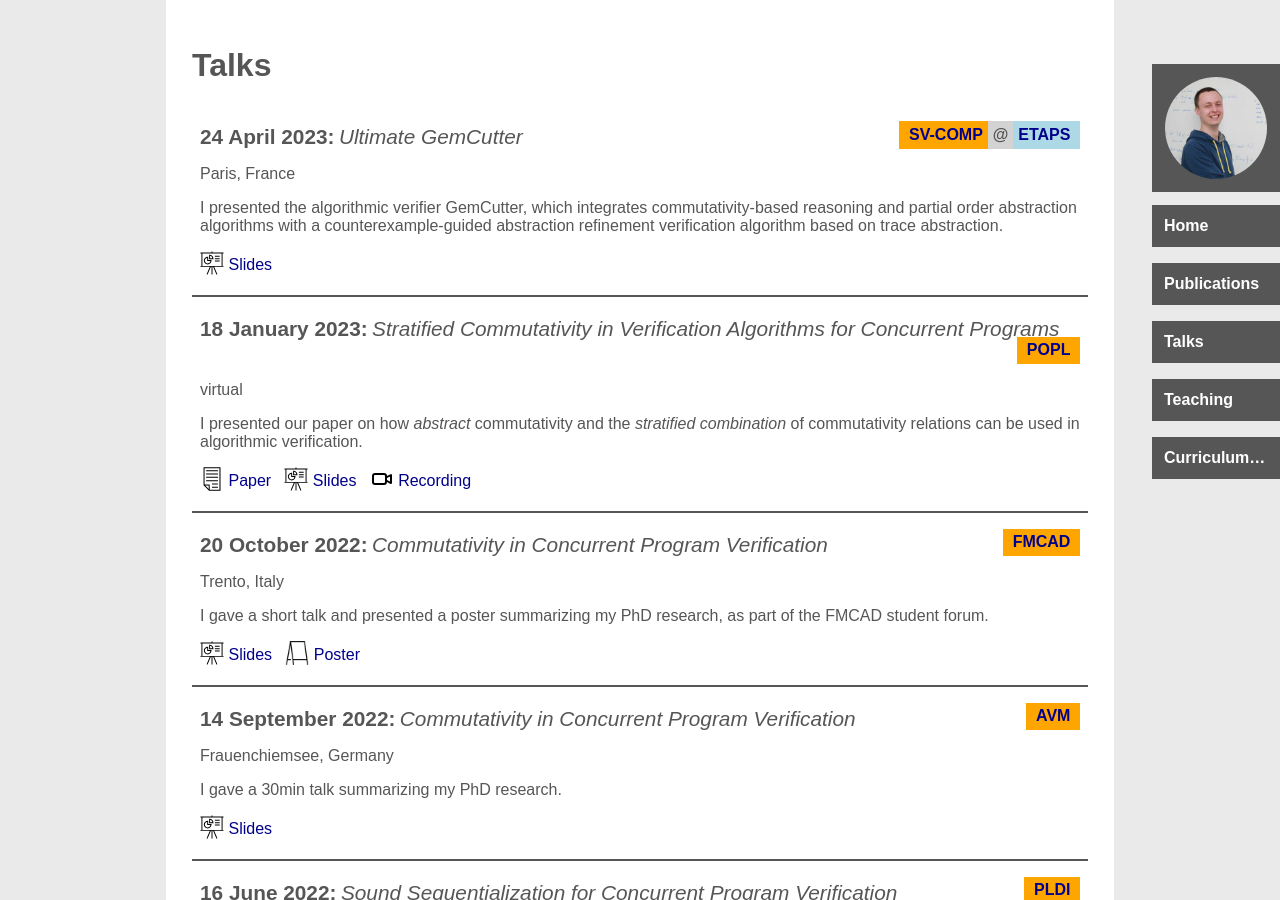
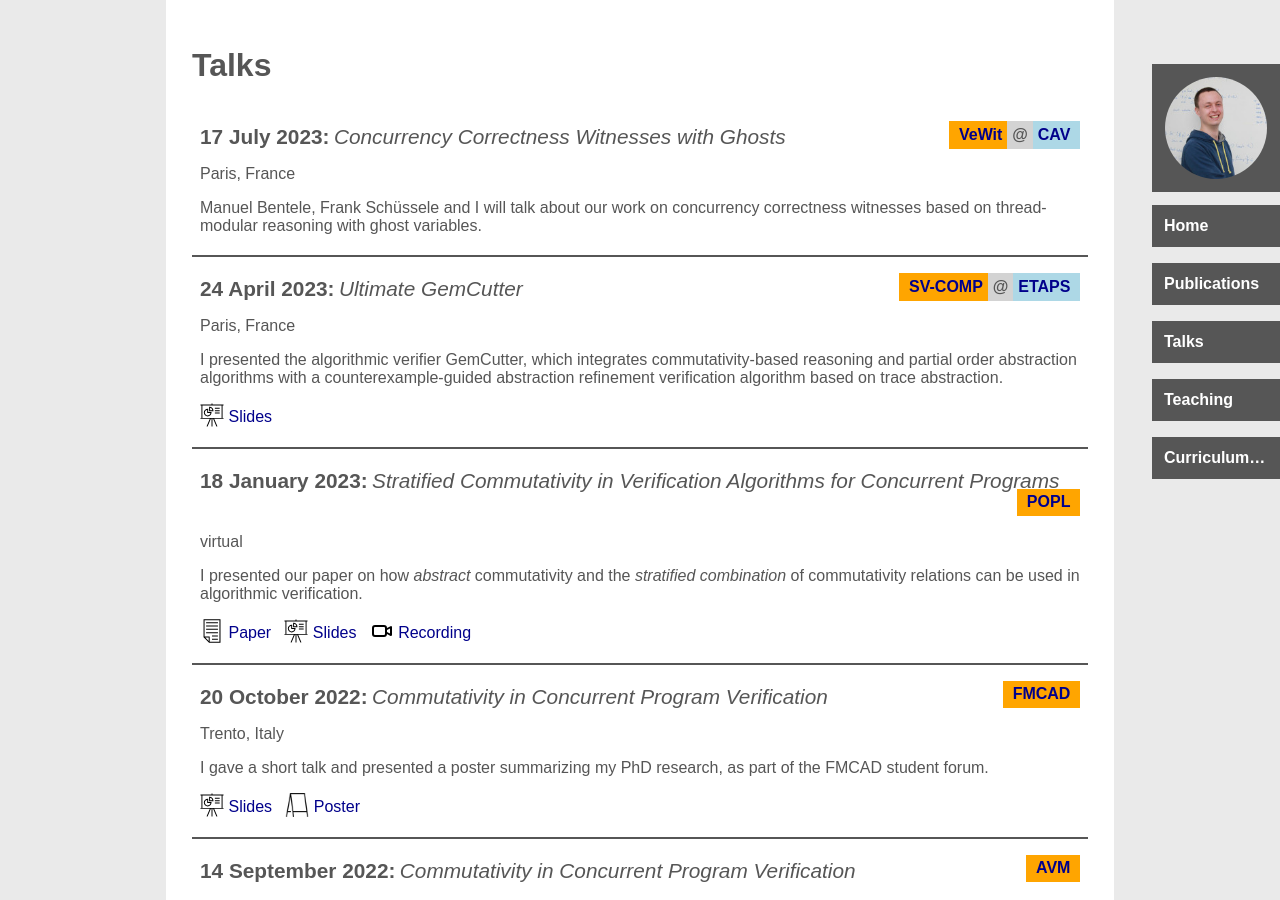
Before and after one commit to maul-esel/personal-website, a Jekyll site: the page built from talks.markdown, in a window 1280 px wide and 900 px high. Built offline with Jekyll 4.4.1, drawn with Linux system fonts in a browser that asks for light colours.

Commit message:
add new talk

```diff
--- a/_data/talks.yml
+++ b/_data/talks.yml
@@ -1,3 +1,13 @@
+cav23witnesses:
+  title: Concurrency Correctness Witnesses with Ghosts
+  date: 2023-07-17
+  conference: CAV
+  conference_link: https://i-cav.org/2023/
+  workshop: VeWit
+  workshop_link: https://vewit.sosy-lab.org/2023/
+  location: Paris, France
+  summary: Manuel Bentele, Frank Schüssele and I will talk about our work on concurrency correctness witnesses based on thread-modular reasoning with ghost variables.
+
 svcomp23gemcutter:
   title: Ultimate GemCutter
   date: 2023-04-24
```
